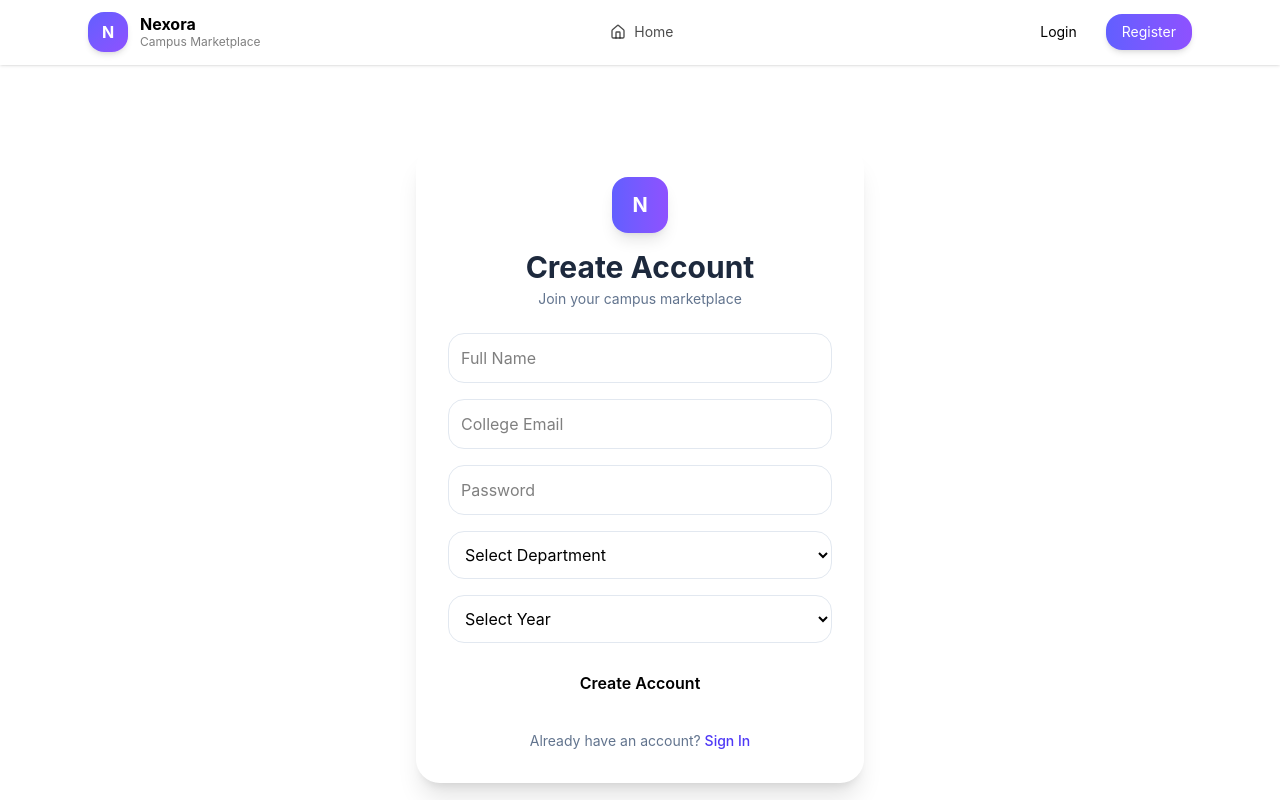
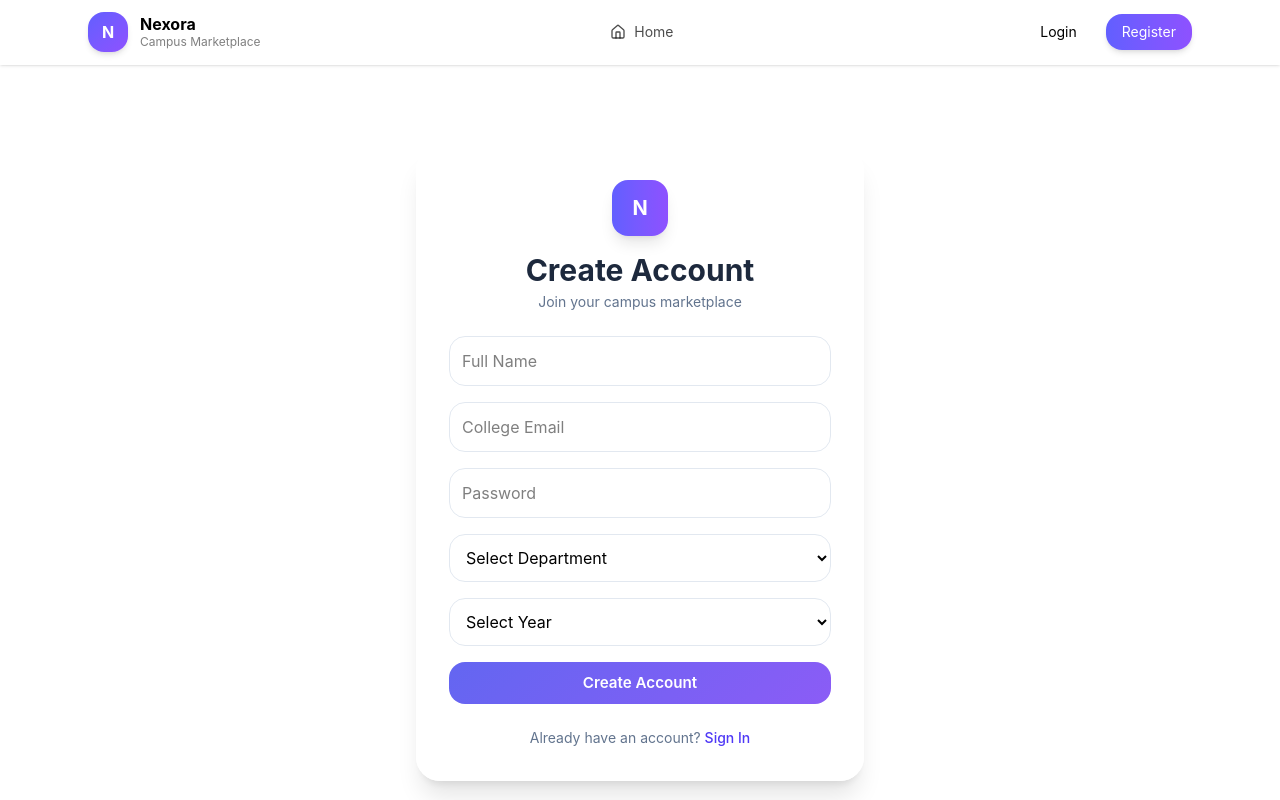
Before and after one commit to Shashank0171/Nexora-Campus-Marketplace, a React app in the folder frontend/: page /register in a window 1280 px wide. Shown: the top 800 px of the page. Built offline with nearby package versions, Linux system fonts and the light colour scheme; no server answers; the HTML template or start-up script is replaced by a standard one.

Commit message:
fix: add missing Toaster, btn-primary/glass CSS classes

```diff
--- a/frontend/src/App.jsx
+++ b/frontend/src/App.jsx
@@ -1,4 +1,5 @@
 import { BrowserRouter } from "react-router-dom";
+import { Toaster } from "react-hot-toast";
 
 import Navbar from "./components/layout/Navbar";
 import Footer from "./components/layout/Footer";
@@ -8,6 +9,15 @@ function App() {
   return (
     <BrowserRouter>
       <div className="min-h-screen flex flex-col bg-white text-black">
+
+        {/* TOAST NOTIFICATIONS */}
+        <Toaster
+          position="top-center"
+          toastOptions={{
+            duration: 4000,
+            style: { borderRadius: "12px", fontFamily: "Inter, sans-serif" },
+          }}
+        />
 
         {/* NAVBAR */}
         <Navbar />
--- a/frontend/src/index.css
+++ b/frontend/src/index.css
@@ -15,3 +15,42 @@ body {
   background: #6366f1;
   color: white;
 }
+
+/* ===== CUSTOM UTILITIES ===== */
+
+.btn-primary {
+  display: inline-flex;
+  align-items: center;
+  justify-content: center;
+  padding: 0.625rem 1.25rem;
+  background: linear-gradient(135deg, #6366f1, #8b5cf6);
+  color: white;
+  border-radius: 1rem;
+  font-weight: 600;
+  font-size: 0.95rem;
+  border: none;
+  cursor: pointer;
+  transition: opacity 0.2s, transform 0.1s;
+}
+
+.btn-primary:hover {
+  opacity: 0.92;
+  transform: translateY(-1px);
+}
+
+.btn-primary:active {
+  transform: translateY(0);
+}
+
+.btn-primary:disabled {
+  opacity: 0.6;
+  cursor: not-allowed;
+  transform: none;
+}
+
+.glass {
+  background: rgba(255, 255, 255, 0.85);
+  backdrop-filter: blur(12px);
+  -webkit-backdrop-filter: blur(12px);
+  border: 1px solid rgba(255, 255, 255, 0.6);
+}
```
